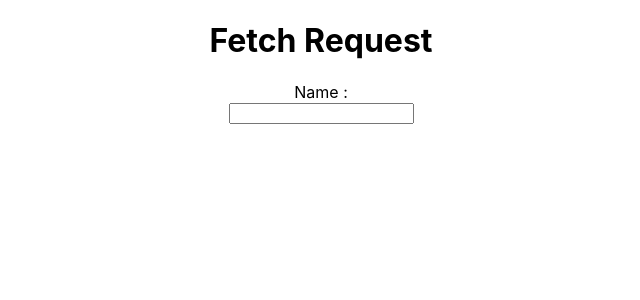
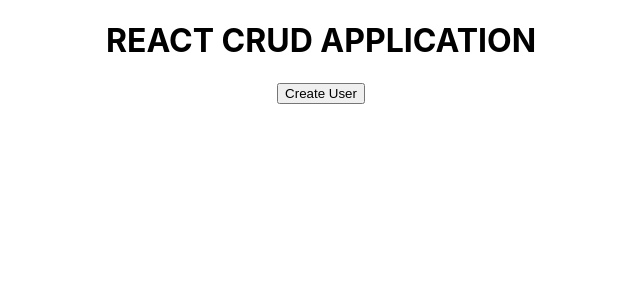
Before and after one commit to Prakash-Ravichandran/crud-basic-app, a React (Create React App) app: page / in a window 1280 px wide. Shown: the top 300 px of the page, without its empty margins (319-959 px from the left). Built offline with nearby package versions, Linux system fonts and the light colour scheme; no server answers.

Commit message:
added routes

```diff
--- a/src/App.js
+++ b/src/App.js
@@ -1,12 +1,19 @@
 import React from 'react';
+import { BrowserRouter, Route } from 'react-router-dom';
 import './App.css';
+import { Create } from './Components/Create';
 import FetchComponent from './Components/Fetch';
 
 function App() {
   return (
+    <BrowserRouter>
     <div className="App">
+    <Route exact path="/">
     <FetchComponent/>
+    </Route>
+     <Route path="/create" component={Create} />
     </div>
+    </BrowserRouter>
   );
 }
 
--- a/src/Components/Fetch.js
+++ b/src/Components/Fetch.js
@@ -1,4 +1,5 @@
 import React from 'react';
+import { Link } from 'react-router-dom';
 
 
 
@@ -40,11 +41,12 @@ CallTwo();
 const FetchComponent = ({user}) => {
     return (
         <div>
-            <h1>Fetch Request</h1>
-            <form name="myform">
+            <h1>REACT CRUD APPLICATION</h1>
+            <Link to="/create"><button>Create User</button></Link>
+            {/* <form name="myform">
                 <label htmlFor="name">Name :</label> <br></br>
                 <input type="text" name="firstName" id="name" value={user}/>
-            </form>
+            </form> */}
         </div>
     )
 };
--- a/src/index.js
+++ b/src/index.js
@@ -4,7 +4,7 @@ import { BrowserRouter } from "react-router-dom";
 import './index.css';
 import App from './App';
 import reportWebVitals from './reportWebVitals';
-import * as serviceWorker from "./serviceWorker";
+
 
 ReactDOM.render(
   <React.StrictMode>
```
